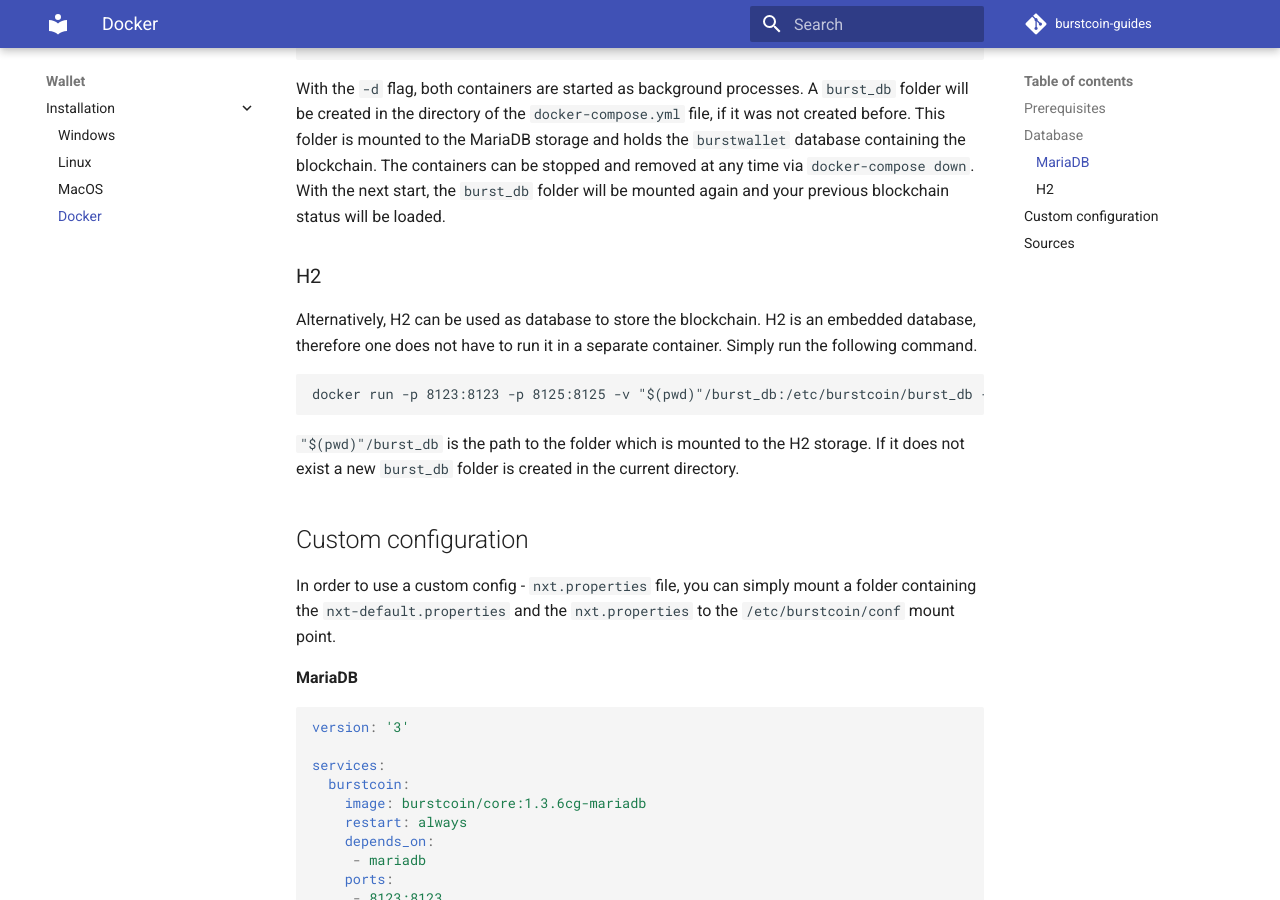
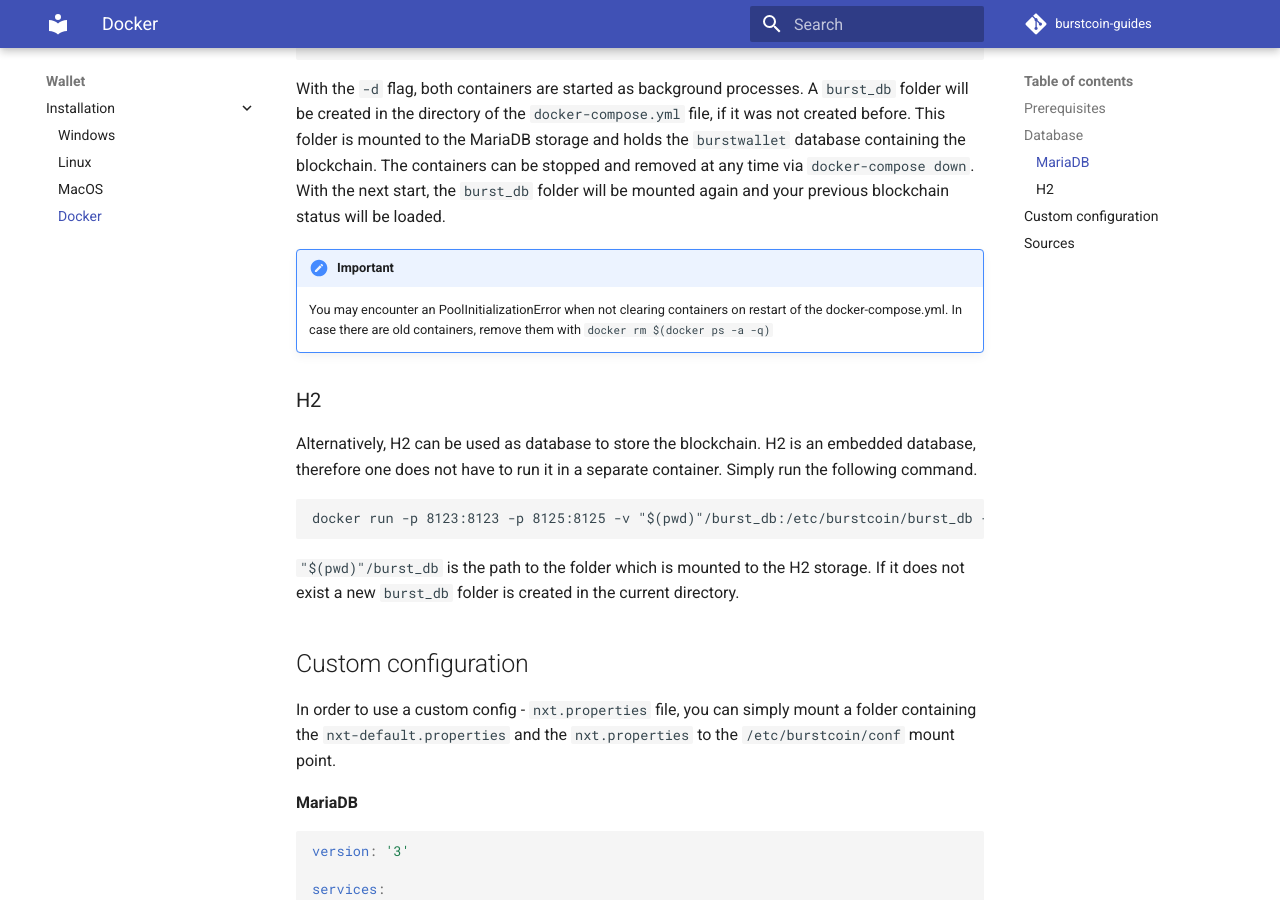
Before and after one commit to ths93/burstcoin-guides, an MkDocs documentation site: the page built from docs/wallet/install/docker.md, in a window 1280 px wide and 900 px high, scrolled down 1169 px. Built offline with MkDocs 1.6.1 and Material for MkDocs 9.7.7, drawn with Linux system fonts in a browser that asks for light colours; comment, search, counter and statistics services are not loaded; old or Windows-style settings are respelled for this version of MkDocs.

Commit message:
important note for mariadb docker

````diff
--- a/docs/wallet/install/docker.md
+++ b/docs/wallet/install/docker.md
@@ -41,6 +41,9 @@
 ```
 
 With the `-d` flag, both containers are started as background processes. A `burst_db` folder will be created in the directory of the `docker-compose.yml` file, if it was not created before. This folder is mounted to the MariaDB storage and holds the `burstwallet` database containing the blockchain. The containers can be stopped and removed at any time via `docker-compose down`. With the next start, the `burst_db` folder will be mounted again and your previous blockchain status will be loaded.
+
+!!! important
+    You may encounter an PoolInitializationError when not clearing containers on restart of the docker-compose.yml. In case there are old containers, remove them with `docker rm $(docker ps -a -q)`
 
 ### H2
 
````
